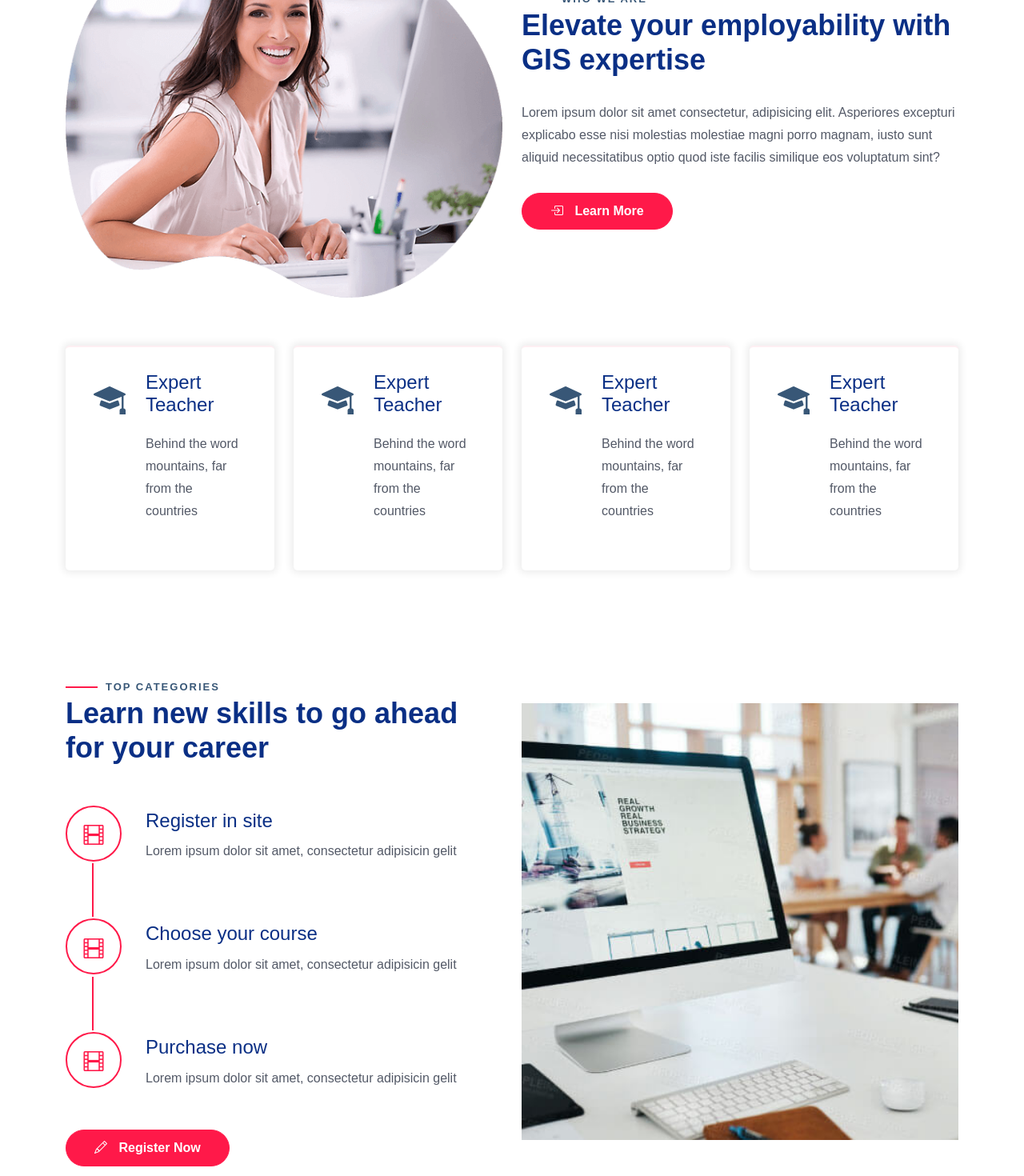
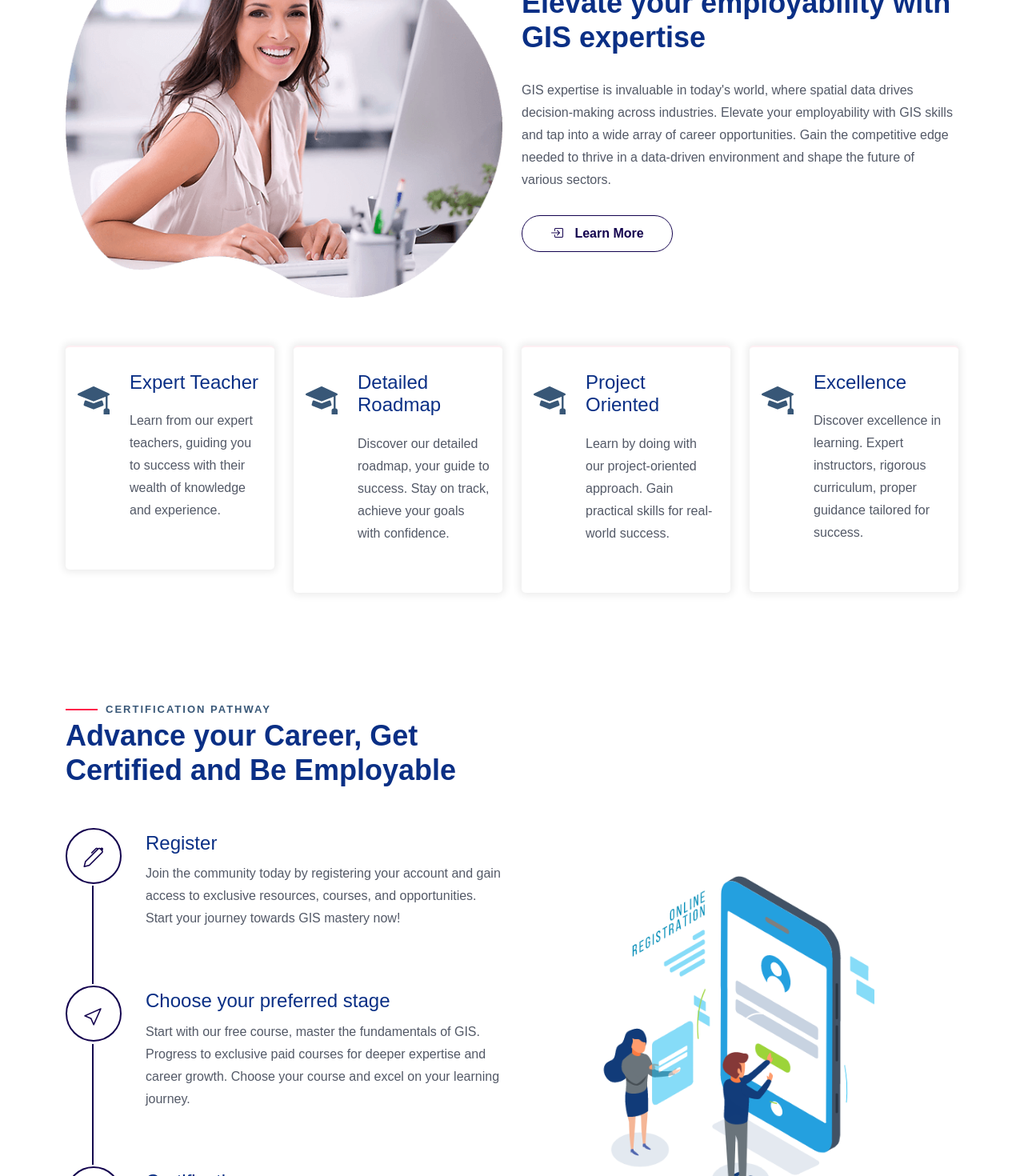
Before and after one commit to justtife/Geo_Bird, an Angular app: page /header in a window 1280 px wide. Shown: the part 980-2450 px from the top of the page at 80% size. Built offline with nearby package versions, Linux system fonts and the light colour scheme; a web font is replaced by a local one.

Commit message:
Updated changes

```diff
--- a/src/app/app.component.html
+++ b/src/app/app.component.html
@@ -1,4 +1,4 @@
 <app-header></app-header>
 <app-home></app-home>
-<app-footer></app-footer>
+<!-- <app-footer></app-footer> -->
 <router-outlet />
--- a/src/app/components/button/button.component.scss
+++ b/src/app/components/button/button.component.scss
@@ -5,15 +5,13 @@
   padding: 10px 35px;
 }
 .btn-main {
-  background: #ff1949;
-  color: #fff;
-  border-color: #ff1949;
+  color: rgb(19, 2, 78);
+  border: 1px solid rgb(19, 2, 78);
   font-weight: 900;
   border-radius: 25px;
   &:hover {
     color: #fff;
-    border-color: #385777;
-    background: #385777;
+    background: rgb(19, 2, 78);
   }
   i {
     margin-right: 10px;
--- a/src/app/components/home/home.component.html
+++ b/src/app/components/home/home.component.html
@@ -11,7 +11,7 @@
           </p>
           <app-button
             [text]="'Our Courses'"
-            [icon]="'box-arrow-in-right'"
+            [icon]="'book'"
           ></app-button>
         </div>
       </div>
@@ -37,14 +37,14 @@
       <div class="col-lg-6 col-md-12 py-4">
         <div class="section-heading">
           <span class="subheading">Who we are</span>
-          <h3>Elevate your employability with GIS expertise
-          </h3>
+          <h3>Elevate your employability with GIS expertise</h3>
         </div>
         <p>
-          Lorem ipsum dolor sit amet consectetur, adipisicing elit. Asperiores
-          excepturi explicabo esse nisi molestias molestiae magni porro magnam,
-          iusto sunt aliquid necessitatibus optio quod iste facilis similique
-          eos voluptatum sint?
+          GIS expertise is invaluable in today's world, where spatial data
+          drives decision-making across industries. Elevate your employability
+          with GIS skills and tap into a wide array of career opportunities.
+          Gain the competitive edge needed to thrive in a data-driven
+          environment and shape the future of various sectors.
         </p>
         <app-button
           [text]="'Learn More'"
@@ -65,7 +65,10 @@
           </div>
           <div class="feature-text">
             <h4>Expert Teacher</h4>
-            <p>Behind the word mountains, far from the countries</p>
+            <p>
+              Learn from our expert teachers, guiding you to success with their
+              wealth of knowledge and experience.
+            </p>
           </div>
         </div>
       </div>
@@ -75,8 +78,11 @@
             <i class="bi bi-mortarboard-fill"></i>
           </div>
           <div class="feature-text">
-            <h4>Expert Teacher</h4>
-            <p>Behind the word mountains, far from the countries</p>
+            <h4>Detailed Roadmap</h4>
+            <p>
+              Discover our detailed roadmap, your guide to success. Stay on
+              track, achieve your goals with confidence.
+            </p>
           </div>
         </div>
       </div>
@@ -86,8 +92,11 @@
             <i class="bi bi-mortarboard-fill"></i>
           </div>
           <div class="feature-text">
-            <h4>Expert Teacher</h4>
-            <p>Behind the word mountains, far from the countries</p>
+            <h4>Project Oriented</h4>
+            <p>
+              Learn by doing with our project-oriented approach. Gain practical
+              skills for real-world success.
+            </p>
           </div>
         </div>
       </div>
@@ -97,8 +106,11 @@
             <i class="bi bi-mortarboard-fill"></i>
           </div>
           <div class="feature-text">
-            <h4>Expert Teacher</h4>
-            <p>Behind the word mountains, far from the countries</p>
+            <h4>Excellence</h4>
+            <p>
+              Discover excellence in learning. Expert instructors, rigorous
+              curriculum, proper guidance tailored for success.
+            </p>
           </div>
         </div>
       </div>
@@ -110,41 +122,54 @@
     <div class="row align-items-center">
       <div class="col-lg-6 col-md-12 py-5">
         <div class="section-heading">
-          <span class="subheading">Top Categories</span>
-          <h3>Learn new skills to go ahead for your career</h3>
+          <span class="subheading">Certification Pathway</span>
+          <h3>Advance your Career, Get Certified and Be Employable</h3>
         </div>
 
         <div class="process-block">
-          <i class="bi bi-film"></i>
+          <i class="bi bi-pen"></i>
           <div class="process-desc">
-            <h4>Register in site</h4>
-            <p>Lorem ipsum dolor sit amet, consectetur adipisicin gelit</p>
+            <h4>Register</h4>
+            <p>
+              Join the community today by registering your account and gain
+              access to exclusive resources, courses, and opportunities. Start
+              your journey towards GIS mastery now!
+            </p>
           </div>
         </div>
 
         <div class="process-block">
-          <i class="bi bi-film"></i>
+          <i class="bi bi-cursor"></i>
           <div class="process-desc">
-            <h4>Choose your course</h4>
-            <p>Lorem ipsum dolor sit amet, consectetur adipisicin gelit</p>
+            <h4>Choose your preferred stage</h4>
+            <p>
+              Start with our free course, master the fundamentals of GIS.
+              Progress to exclusive paid courses for deeper expertise and career
+              growth. Choose your course and excel on your learning journey.
+            </p>
           </div>
         </div>
 
         <div class="process-block">
-          <i class="bi bi-film"></i>
+          <i class="bi bi-patch-check"></i>
           <div class="process-desc no-divider">
-            <h4>Purchase now</h4>
-            <p>Lorem ipsum dolor sit amet, consectetur adipisicin gelit</p>
+            <h4>Certification</h4>
+            <p>
+              Elevate your credentials with our comprehensive certification
+              programs. Gain industry recognition, enhance your profile, and
+              unlock new career opportunities. Take the next step towards your
+              professional goals with us.
+            </p>
           </div>
         </div>
         <app-button
-          [icon]="'pencil'"
+          [icon]="'pen'"
           [size]="'large'"
           [text]="'Register Now'"
         ></app-button>
       </div>
       <div class="col-lg-6 col-md-12 process-img">
-        <img src="../../../assets/bg/img1.jpg" alt="">
+        <img src="../../../assets/bg/register.png" alt="" />
       </div>
     </div>
   </div>
--- a/src/app/components/home/home.component.scss
+++ b/src/app/components/home/home.component.scss
@@ -3,7 +3,6 @@
   background: #26535e;
   padding: 120px 0px;
   clip-path: polygon(0 0, 100% 0, 100% 95%, 0 100%);
-
   &:before {
     position: absolute;
     content: "";
@@ -83,7 +82,7 @@
   }
 }
 .feature-item {
-  padding: 30px 35px;
+  padding: 30px 15px;
   margin-bottom: 25px;
   background: #fff;
   box-shadow: 0px 0px 10px 3px rgba(0, 0, 0, 0.08);
@@ -96,7 +95,7 @@
   &:hover {
     margin-top: -10px;
     .feature-icon {
-      color: #ff1949;
+      color: rgb(19, 2, 78);
     }
   }
   .feature-icon {
@@ -118,7 +117,7 @@
 .feature-item.feature-style-2 {
   &:hover {
     border-color: transparent;
-    background: #ff1949;
+    background: rgb(19, 2, 78);
     .feature-icon {
       color: #fff;
     }
@@ -139,7 +138,7 @@
     font-size: 40px;
     left: 25px;
     top: 26px;
-    color: #ff1949;
+    color: rgb(19, 2, 78);
   }
   h4 {
     margin-bottom: 10px;
@@ -169,8 +168,8 @@
       text-align: center;
       left: 0px;
       display: inline-block;
-      border: 2px solid #ff1949;
-      color: #ff1949;
+      border: 2px solid rgb(19, 2, 78);
+      color: rgb(19, 2, 78);
       font-size: 25px;
       z-index: 1;
     }
@@ -187,7 +186,7 @@
         left: 0px;
         width: 2px;
         height: 100%;
-        background: #ff1949;
+        background: rgb(19, 2, 78);
         left: 33px;
         top: 67.5px;
       }
```
Also changed, not shown: src/assets/bg/register.png (added).
